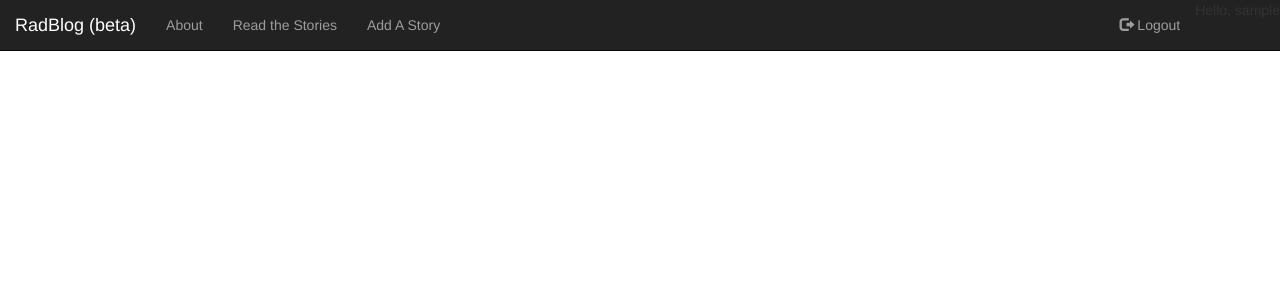
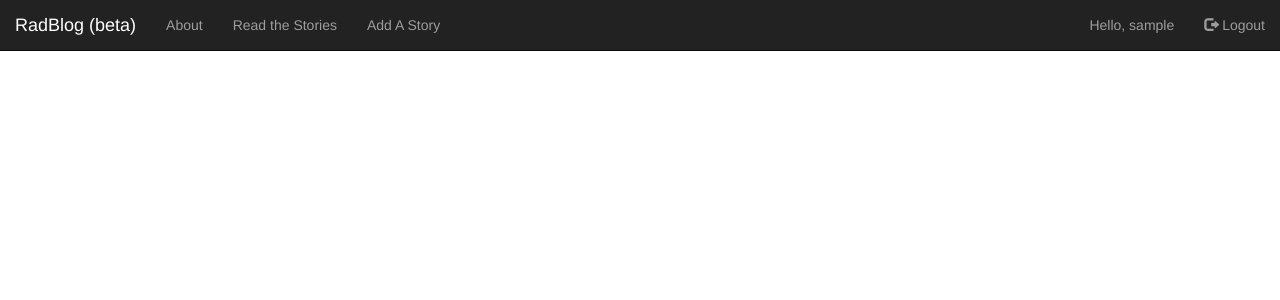
Before and after one commit to rimelucci/softdevproject1, a Flask app: page / in a window 1280 px wide. Shown: the top 300 px of the page. Run offline with Flask 2, Linux system fonts and the light colour scheme; the visitor is signed in with stand-in values (Sample User, id 1); some libraries are stand-ins or nearby versions.

Commit message:
added username display when logged into navbar

```diff
--- a/templates/about.html
+++ b/templates/about.html
@@ -34,6 +34,9 @@
 	      		<ul class="nav navbar-nav navbar-right">
 	      			<li><a href="reset"><span class="glyphicon glyphicon-log-out"></span> Logout</a></li>
 	      		</ul>
+				<ul class= "nav navbar-nav navbar-right">
+				  <li><a> Hello, {{session['username']}} </a></li>
+				</ul>
 	      		{% else %}
 				<ul class="nav navbar-nav navbar-right">
 					<li><a href="#"><span class="glyphicon glyphicon-user"></span> Sign Up</a></li>
--- a/templates/home.html
+++ b/templates/home.html
@@ -32,12 +32,12 @@
 				<ul class="nav navbar-nav">
 					<li><a href="newpost">Add A Story</a></li>
 				</ul>
-				<ul class= "nav navbar-nav navbar-right">
-				  <li> Hello, {{session['username']}} </li>
-				</ul>
 	      		<ul class="nav navbar-nav navbar-right">
 	      			<li><a href="reset"><span class="glyphicon glyphicon-log-out"></span> Logout</a></li>
 	      		</ul>
+				<ul class= "nav navbar-nav navbar-right">
+				  <li><a> Hello, {{session['username']}} </a></li>
+				</ul>
 	      		{% else %}
 				<ul class="nav navbar-nav navbar-right">
 					<li><a href="#"><span class="glyphicon glyphicon-user"></span> Sign Up</a></li>
--- a/templates/newpost.html
+++ b/templates/newpost.html
@@ -34,6 +34,9 @@
 	      		<ul class="nav navbar-nav navbar-right">
 	      			<li><a href="reset"><span class="glyphicon glyphicon-log-out"></span> Logout</a></li>
 	      		</ul>
+				<ul class= "nav navbar-nav navbar-right">
+				  <li><a> Hello, {{session['username']}} </a></li>
+				</ul>
 	      		{% else %}
 				<ul class="nav navbar-nav navbar-right">
 					<li><a href="#"><span class="glyphicon glyphicon-user"></span> Sign Up</a></li>
--- a/templates/story.html
+++ b/templates/story.html
@@ -33,6 +33,9 @@
       	<ul class="nav navbar-nav navbar-right">
       		<li><a href="reset"><span class="glyphicon glyphicon-log-out"></span> Logout</a></li>
       	</ul>
+				<ul class= "nav navbar-nav navbar-right">
+				  <li><a> Hello, {{session['username']}} </a></li>
+				</ul>
       	{% else %}
 				<ul class="nav navbar-nav navbar-right">
 					<li><a href="#"><span class="glyphicon glyphicon-user"></span> Sign Up</a></li>
```
